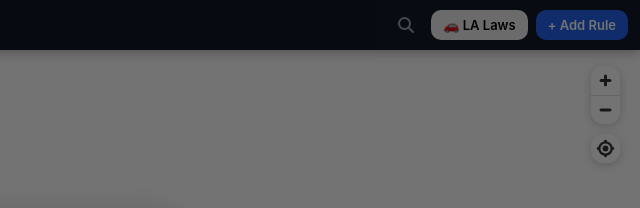
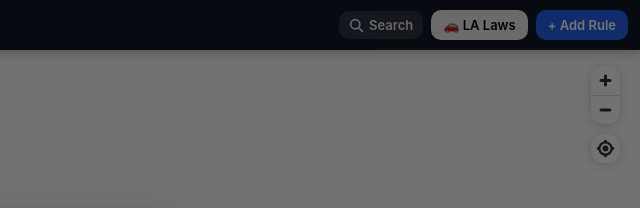
Before and after one commit to jacketfullmoon/wipark, a plain HTML site: page index.html in a window 1280 px wide. Shown: the top 208 px of the page, 640-1280 px from the left. Drawn offline with nearby package versions, Linux system fonts and the light colour scheme; no server answers.

Commit message:
Add files via upload

```diff
--- a/index.html
+++ b/index.html
@@ -147,15 +147,20 @@
     .topbar-btn:active { opacity: 0.75; }
 
     #search-btn {
-      background: none;
+      background: rgba(255,255,255,0.12);
       border: none;
-      color: #9ca3af;
-      width: 34px; height: 34px;
-      display: flex; align-items: center; justify-content: center;
-      cursor: pointer; border-radius: 8px; flex-shrink: 0;
-    }
-    #search-btn:active { background: rgba(255,255,255,0.1); }
-    #search-btn.active { color: #60a5fa; }
+      color: #e5e7eb;
+      padding: 6px 10px;
+      border-radius: 10px;
+      font-family: var(--font);
+      font-size: 13px;
+      font-weight: 600;
+      display: flex; align-items: center; gap: 5px;
+      cursor: pointer; flex-shrink: 0;
+      transition: background 0.15s;
+    }
+    #search-btn:active { background: rgba(255,255,255,0.22); }
+    #search-btn.active  { background: #2563eb; color: #fff; }
 
     #search-panel {
       position: fixed;
@@ -930,7 +935,8 @@
     <span id="rule-count"></span>
     <div id="topbar-right">
       <button id="search-btn" aria-label="Search">
-        <svg width="18" height="18" viewBox="0 0 18 18" fill="none"><circle cx="7.5" cy="7.5" r="5.5" stroke="currentColor" stroke-width="2"/><line x1="11.7" y1="11.7" x2="16" y2="16" stroke="currentColor" stroke-width="2" stroke-linecap="round"/></svg>
+        <svg width="15" height="15" viewBox="0 0 18 18" fill="none"><circle cx="7.5" cy="7.5" r="5.5" stroke="currentColor" stroke-width="2"/><line x1="11.7" y1="11.7" x2="16" y2="16" stroke="currentColor" stroke-width="2" stroke-linecap="round"/></svg>
+        Search
       </button>
       <button class="topbar-btn" id="btn-laws">🚗 LA Laws</button>
       <button class="topbar-btn" id="btn-add">+ Add Rule</button>
@@ -1973,17 +1979,24 @@
     function attachNotificationsListener() {
       if (notificationsListener) { notificationsListener(); notificationsListener = null; }
       if (!currentUsername) return;
+      let prevUnread = -1;
       notificationsListener = db.collection('notifications').doc(currentUsername)
         .onSnapshot(function(snap) {
           const unread = snap.exists ? (snap.data().unread || 0) : 0;
           const badge  = document.getElementById('notif-badge');
-          if (!badge) return;
-          if (unread > 0) {
-            badge.textContent    = unread > 9 ? '9+' : String(unread);
-            badge.style.display  = '';
-          } else {
-            badge.style.display  = 'none';
+          if (badge) {
+            if (unread > 0) {
+              badge.textContent   = unread > 9 ? '9+' : String(unread);
+              badge.style.display = '';
+            } else {
+              badge.style.display = 'none';
+            }
           }
+          // Show toast when a new mention arrives (skip initial load)
+          if (prevUnread >= 0 && unread > prevUnread) {
+            showToast('You were mentioned! Tap your profile to see.');
+          }
+          prevUnread = unread;
         }, function() {});
     }
 
@@ -2526,7 +2539,7 @@
         let m;
         while ((m = mentionRe.exec(text)) !== null) {
           const u = m[1].toLowerCase();
-          if (u === (currentUsername || '').toLowerCase()) continue;
+          // allow self-mentions so users can see how notifications work
           if (seen.has(u)) continue;
           seen.add(u);
           const r = restrictions.find(function(x) { return x.id === viewingId; });
```
